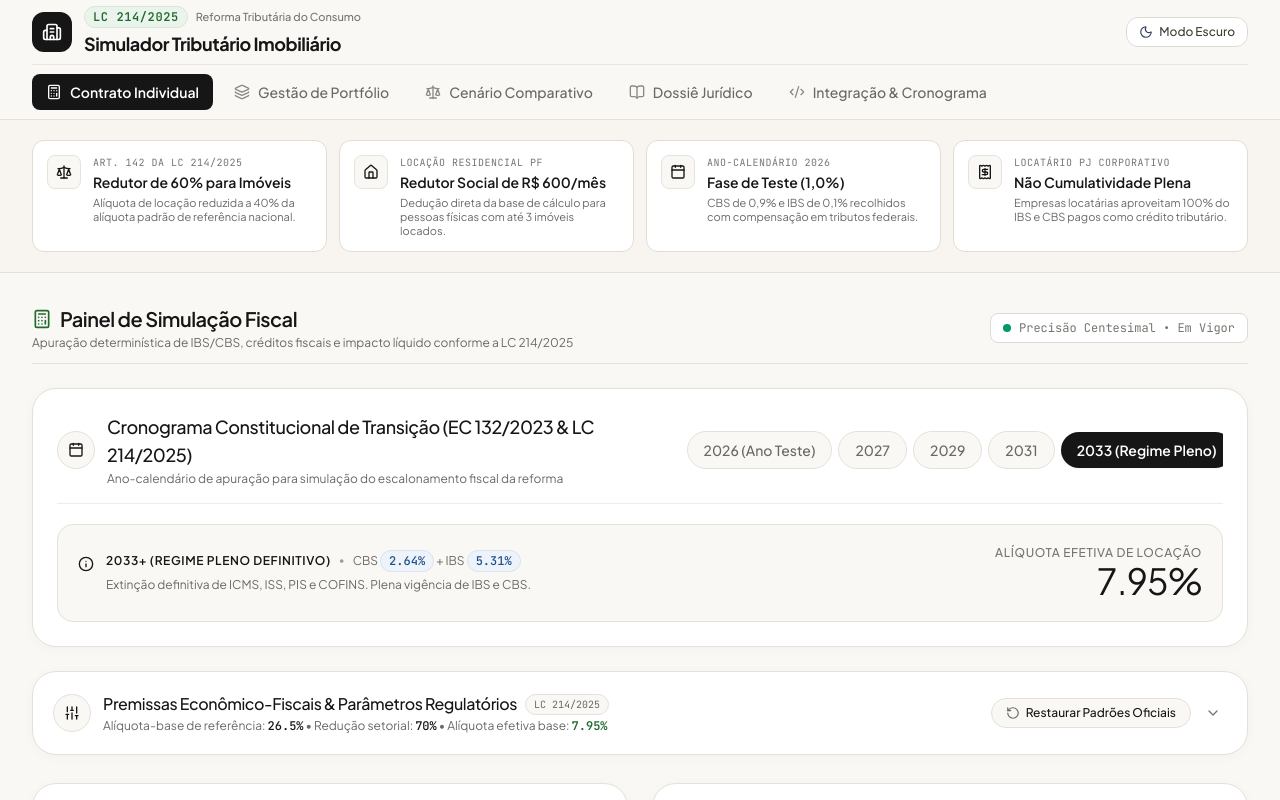
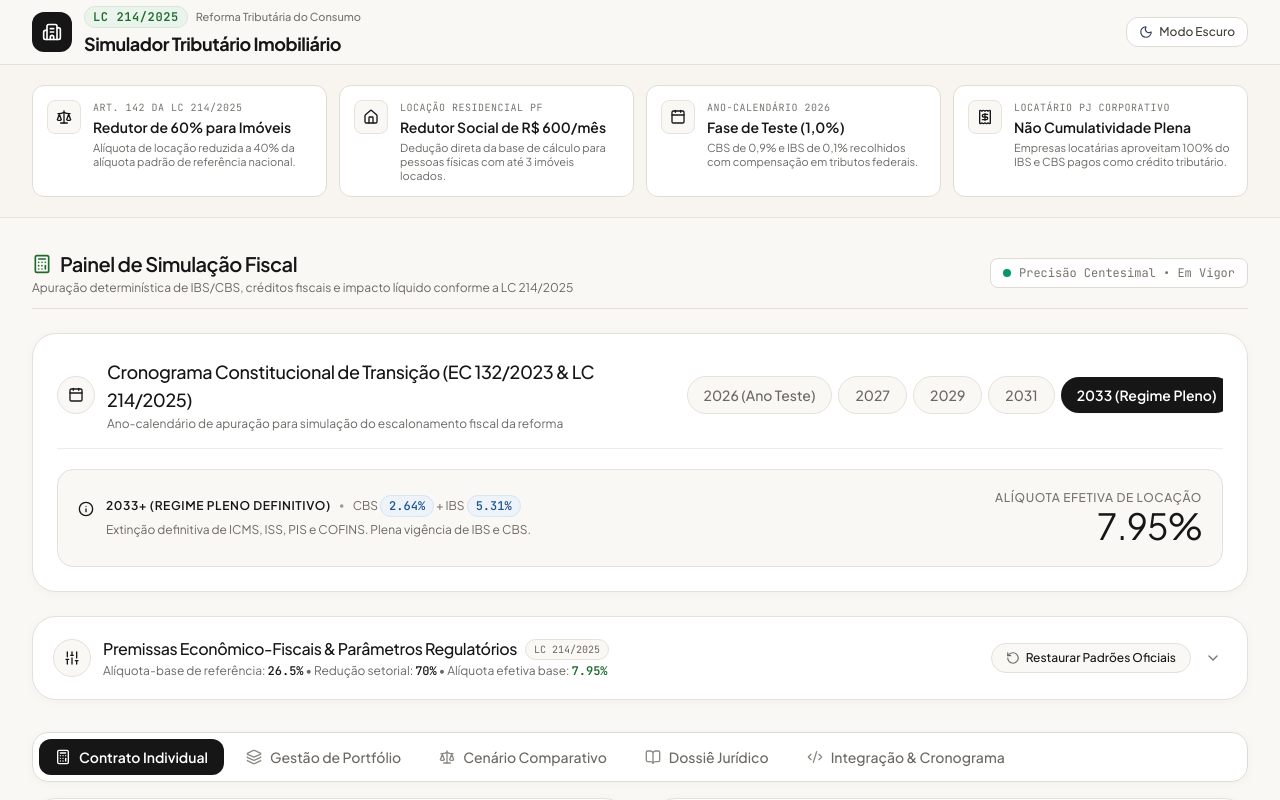
Before and after one commit to francisco-efjr/Simulador-IBS-CBS-do-Aluguel, a React (Vite) app: page / in a window 1280 px wide. Shown: the top 800 px of the page. Built offline with nearby package versions, Linux system fonts and the light colour scheme.

Commit message:
feat: reestrutura layout com premissas fixas acima e abas/conteudo dinamico abaixo

```diff
--- a/src/ui/App.tsx
+++ b/src/ui/App.tsx
@@ -6,6 +6,7 @@ import { Footer } from './components/Footer.tsx';
 
 import { TransitionYearSelector } from './components/TransitionYearSelector.tsx';
 import { TaxParametersCard } from './components/TaxParametersCard.tsx';
+import { SimulationTabsNav } from './components/SimulationTabsNav.tsx';
 import { SingleSimulationTab } from './components/SingleSimulationTab.tsx';
 import { PortfolioSimulationTab } from './components/PortfolioSimulationTab.tsx';
 import { ComparativeAnalysisTab } from './components/ComparativeAnalysisTab.tsx';
@@ -34,6 +35,8 @@ export const App: React.FC = () => {
       {/* Área Central do Simulador Tributário */}
       <main id="simulador" className="flex-1 max-w-7xl w-full mx-auto px-4 sm:px-6 lg:px-8 py-6 sm:py-8 space-y-6">
 
+        {/* BLOCO FIXO: Cabeçalho do Painel, Ano da Transição e Premissas Globais */}
+        <section aria-label="Premissas Regulatórias e Ano de Transição" className="space-y-6">
           {/* Cabeçalho da Seção de Apuração */}
           <div className="flex flex-col sm:flex-row sm:items-center justify-between gap-3 pb-3 border-b border-[#E5E0D8] dark:border-[#222733]">
             <div>
@@ -64,15 +67,22 @@ export const App: React.FC = () => {
 
           {/* Parâmetros Globais Configuráveis */}
           <TaxParametersCard params={params} onChange={setParams} />
+        </section>
 
-        {/* Módulos do Simulador por Aba Ativa */}
-        <div className="pt-1">
+        {/* BLOCO VARIÁVEL DE ALTERAR: Seletor de Módulos e Conteúdo da Simulação */}
+        <section aria-label="Módulos de Simulação e Apuração Contratual" className="space-y-4 pt-2">
+          {/* Barra de Abas dos Módulos de Simulação */}
+          <SimulationTabsNav activeTab={activeTab} setActiveTab={setActiveTab} />
+
+          {/* Conteúdo Dinâmico do Módulo Ativo */}
+          <div>
             {activeTab === 'single' && <SingleSimulationTab params={params} />}
             {activeTab === 'portfolio' && <PortfolioSimulationTab params={params} />}
             {activeTab === 'comparative' && <ComparativeAnalysisTab params={params} />}
             {activeTab === 'legal' && <LegalReferencesModal />}
             {activeTab === 'api' && <TransitionApiExplorer params={params} />}
           </div>
+        </section>
 
       </main>
 
--- a/src/ui/components/Navbar.tsx
+++ b/src/ui/components/Navbar.tsx
@@ -1,13 +1,6 @@
 import React, { useState, useEffect } from 'react';
 import {
   Building2,
-  Calculator,
-  Layers,
-  Scale,
-  BookOpen,
-  Code2,
-  Menu,
-  X,
   Sun,
   Moon
 } from 'lucide-react';
@@ -15,12 +8,11 @@ import {
 export type ActiveTab = 'single' | 'portfolio' | 'comparative' | 'legal' | 'api';
 
 interface NavbarProps {
-  activeTab: ActiveTab;
-  setActiveTab: (tab: ActiveTab) => void;
+  activeTab?: ActiveTab;
+  setActiveTab?: (tab: ActiveTab) => void;
 }
 
-export const Navbar: React.FC<NavbarProps> = ({ activeTab, setActiveTab }) => {
-  const [mobileMenuOpen, setMobileMenuOpen] = useState(false);
+export const Navbar: React.FC<NavbarProps> = () => {
   const [theme, setTheme] = useState<'light' | 'dark'>('light');
 
   useEffect(() => {
@@ -51,19 +43,6 @@ export const Navbar: React.FC<NavbarProps> = ({ activeTab, setActiveTab }) => {
         window.localStorage.setItem('theme', nextTheme);
       }
     } catch (e) {}
-  };
-
-  const navItems = [
-    { id: 'single' as ActiveTab, label: 'Contrato Individual', shortLabel: 'Individual', icon: Calculator },
-    { id: 'portfolio' as ActiveTab, label: 'Gestão de Portfólio', shortLabel: 'Portfólio', icon: Layers },
-    { id: 'comparative' as ActiveTab, label: 'Cenário Comparativo', shortLabel: 'Comparativo', icon: Scale },
-    { id: 'legal' as ActiveTab, label: 'Dossiê Jurídico', shortLabel: 'Jurídico', icon: BookOpen },
-    { id: 'api' as ActiveTab, label: 'Integração & Cronograma', shortLabel: 'API', icon: Code2 },
-  ];
-
-  const handleTabClick = (tabId: ActiveTab) => {
-    setActiveTab(tabId);
-    setMobileMenuOpen(false);
   };
 
   return (
@@ -99,7 +78,7 @@ export const Navbar: React.FC<NavbarProps> = ({ activeTab, setActiveTab }) => {
             {/* Botão Dia e Noite */}
             <button
               onClick={toggleTheme}
-              className="p-2 sm:px-3 sm:py-1.5 rounded-xl border border-[#E0DBD2] dark:border-[#2C3240] bg-white dark:bg-[#161922] text-[#403E3B] dark:text-[#CBD5E1] hover:bg-[#F0ECE5] dark:hover:bg-[#1E2330] transition-colors flex items-center gap-1.5 text-xs font-medium focus-visible:outline-none shrink-0"
+              className="p-2 sm:px-3 sm:py-1.5 rounded-xl border border-[#E0DBD2] dark:border-[#2C3240] bg-white dark:bg-[#161922] text-[#403E3B] dark:text-[#CBD5E1] hover:bg-[#F0ECE5] dark:hover:bg-[#1E2330] transition-colors flex items-center gap-1.5 text-xs font-medium focus-visible:outline-none shrink-0 cursor-pointer"
               title={theme === 'dark' ? 'Alternar para Modo Claro (Dia)' : 'Alternar para Modo Escuro (Noite)'}
               aria-label="Alternar modo claro ou escuro"
             >
@@ -115,70 +94,11 @@ export const Navbar: React.FC<NavbarProps> = ({ activeTab, setActiveTab }) => {
                 </>
               )}
             </button>
-
-            {/* Menu Mobile Toggle */}
-            <button
-              onClick={() => setMobileMenuOpen(!mobileMenuOpen)}
-              className="p-2 rounded-xl text-[#6B6864] dark:text-[#9CA3AF] hover:bg-[#F0ECE5] dark:hover:bg-[#1A1E27] md:hidden transition-colors"
-              aria-label="Abrir menu"
-            >
-              {mobileMenuOpen ? <X className="w-5 h-5" /> : <Menu className="w-5 h-5" />}
-            </button>
           </div>
 
         </div>
 
-        {/* Barra de Abas do Simulador (estilo executivo limpo) */}
-        <div className="py-2 border-t border-[#EAE6DE] dark:border-[#202530] flex items-center justify-between gap-3 overflow-x-auto no-scrollbar">
-          <nav className="flex items-center gap-1 sm:gap-1.5 w-full" aria-label="Navegação Principal">
-            {navItems.map((item) => {
-              const Icon = item.icon;
-              const isActive = activeTab === item.id;
-              return (
-                <button
-                  key={item.id}
-                  onClick={() => handleTabClick(item.id)}
-                  className={`flex items-center gap-2 px-3.5 py-1.5 sm:py-2 rounded-lg text-xs sm:text-sm font-medium transition-all shrink-0 select-none focus-visible:ring-2 focus-visible:ring-black/20 focus-visible:outline-none ${
-                    isActive
-                      ? 'bg-[#161616] dark:bg-white text-white dark:text-[#161616] shadow-xs font-semibold'
-                      : 'text-[#6B6864] dark:text-[#9CA3AF] hover:text-[#161616] dark:hover:text-white hover:bg-[#F0ECE5] dark:hover:bg-[#1A1E27] border border-transparent'
-                  }`}
-                  aria-current={isActive ? 'page' : undefined}
-                >
-                  <Icon className={`w-3.5 h-3.5 sm:w-4 sm:h-4 ${isActive ? 'text-white dark:text-[#161616]' : 'text-[#8C8882] dark:text-[#6B7280]'}`} />
-                  <span className="hidden md:inline">{item.label}</span>
-                  <span className="md:hidden">{item.shortLabel}</span>
-                </button>
-              );
-            })}
-          </nav>
-        </div>
-
       </div>
-
-      {/* Menu Mobile Drawer */}
-      {mobileMenuOpen && (
-        <div className="md:hidden border-t border-[#E5E0D8] dark:border-[#222733] bg-white dark:bg-[#13161D] px-4 py-3 space-y-1 shadow-lg animate-in fade-in duration-150">
-          {navItems.map((item) => {
-            const Icon = item.icon;
-            const isActive = activeTab === item.id;
-            return (
-              <button
-                key={item.id}
-                onClick={() => handleTabClick(item.id)}
-                className={`w-full flex items-center gap-2.5 px-3 py-2 rounded-lg text-xs font-medium text-left transition-colors ${
-                  isActive
-                    ? 'bg-[#161616] text-white font-semibold'
-                    : 'text-[#403E3B] dark:text-[#CBD5E1] hover:bg-[#FAF8F5] dark:hover:bg-[#1A1E27]'
-                }`}
-              >
-                <Icon className="w-4 h-4" />
-                <span>{item.label}</span>
-              </button>
-            );
-          })}
-        </div>
-      )}
     </header>
   );
 };
--- /dev/null
+++ b/src/ui/components/SimulationTabsNav.tsx
@@ -0,0 +1,50 @@
+import React from 'react';
+import {
+  Calculator,
+  Layers,
+  Scale,
+  BookOpen,
+  Code2
+} from 'lucide-react';
+import { ActiveTab } from './Navbar.tsx';
+
+interface SimulationTabsNavProps {
+  activeTab: ActiveTab;
+  setActiveTab: (tab: ActiveTab) => void;
+}
+
+export const SimulationTabsNav: React.FC<SimulationTabsNavProps> = ({ activeTab, setActiveTab }) => {
+  const navItems = [
+    { id: 'single' as ActiveTab, label: 'Contrato Individual', icon: Calculator },
+    { id: 'portfolio' as ActiveTab, label: 'Gestão de Portfólio', icon: Layers },
+    { id: 'comparative' as ActiveTab, label: 'Cenário Comparativo', icon: Scale },
+    { id: 'legal' as ActiveTab, label: 'Dossiê Jurídico', icon: BookOpen },
+    { id: 'api' as ActiveTab, label: 'Integração & Cronograma', icon: Code2 },
+  ];
+
+  return (
+    <div className="bg-white dark:bg-[#14171F] border border-[#E0DBD2] dark:border-[#222733] rounded-2xl p-1.5 shadow-[0_2px_12px_rgba(0,0,0,0.03)] sticky top-16 z-30 backdrop-blur-md bg-white/95 dark:bg-[#14171F]/95 transition-colors">
+      <nav className="flex items-center gap-1 sm:gap-1.5 overflow-x-auto no-scrollbar" aria-label="Módulos de Simulação">
+        {navItems.map((item) => {
+          const Icon = item.icon;
+          const isActive = activeTab === item.id;
+          return (
+            <button
+              key={item.id}
+              onClick={() => setActiveTab(item.id)}
+              className={`flex items-center gap-2 px-3.5 sm:px-4 py-2 rounded-xl text-xs sm:text-sm font-medium transition-all shrink-0 select-none cursor-pointer focus-visible:ring-2 focus-visible:ring-black/20 focus-visible:outline-none whitespace-nowrap ${
+                isActive
+                  ? 'bg-[#161616] dark:bg-white text-white dark:text-[#161616] shadow-xs font-semibold'
+                  : 'text-[#6B6864] dark:text-[#9CA3AF] hover:text-[#161616] dark:hover:text-white hover:bg-[#FAF8F5] dark:hover:bg-[#1A1E27]'
+              }`}
+              aria-current={isActive ? 'page' : undefined}
+            >
+              <Icon className={`w-3.5 h-3.5 sm:w-4 sm:h-4 shrink-0 ${isActive ? 'text-white dark:text-[#161616]' : 'text-[#8C8882] dark:text-[#6B7280]'}`} />
+              <span>{item.label}</span>
+            </button>
+          );
+        })}
+      </nav>
+    </div>
+  );
+};
```
Lines whose indentation alone changed are shown as unchanged.
